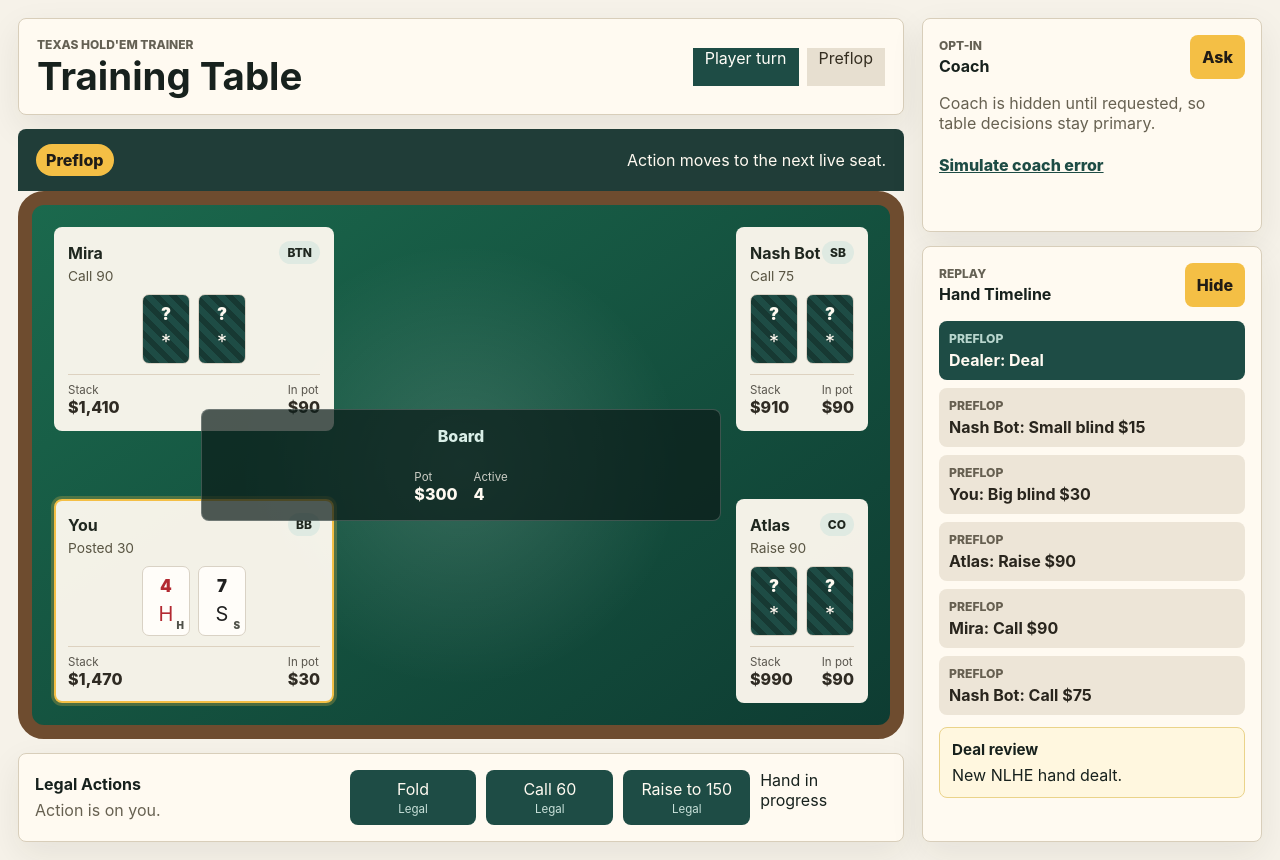
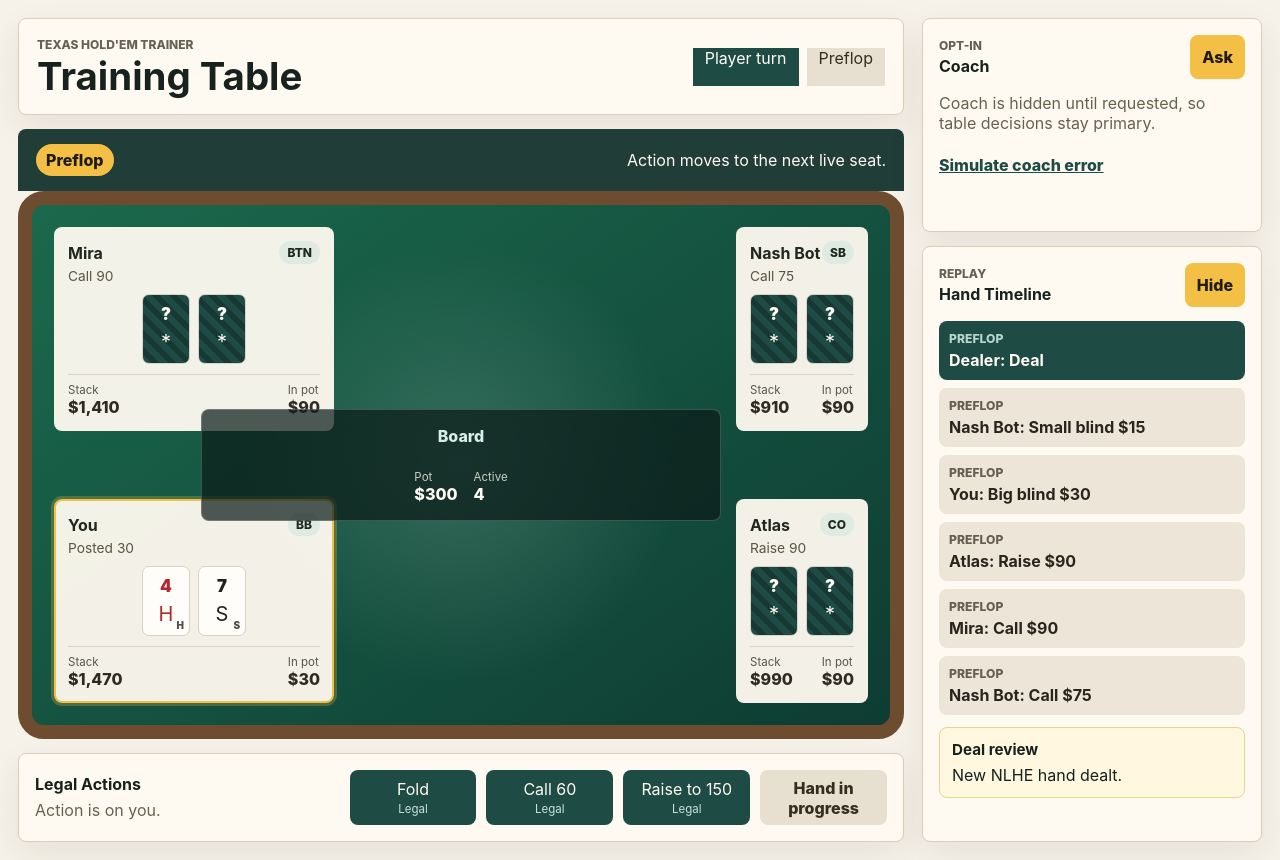
Before and after one commit to decraemerdevon-sudo/PokerDemo, a React (Vite) app: page / in a window 1280 px wide. Built offline with nearby package versions, Linux system fonts and the light colour scheme.

Commit message:
Style automatic hand status

```diff
--- a/src/styles.css
+++ b/src/styles.css
@@ -353,6 +353,7 @@ dd {
 
 .primary-action,
 .ghost-action,
+.auto-hand-status,
 .panel-heading button,
 .text-button {
   min-height: 44px;
@@ -377,6 +378,18 @@ dd {
   color: #201c16;
   font-weight: 800;
   padding: 0 12px;
+}
+
+.auto-hand-status {
+  align-items: center;
+  background: #e7dfd0;
+  border-radius: 8px;
+  color: #342d20;
+  display: flex;
+  font-weight: 800;
+  justify-content: center;
+  padding: 0 12px;
+  text-align: center;
 }
 
 .side-rail {
```
